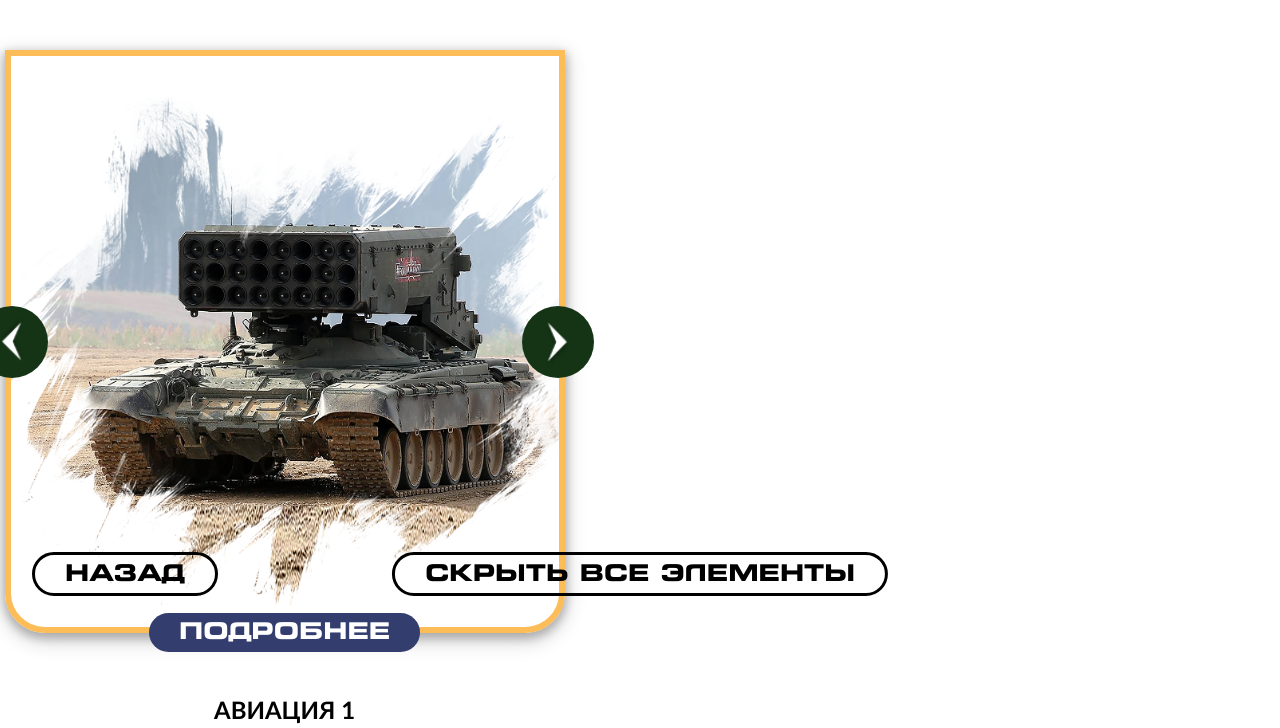
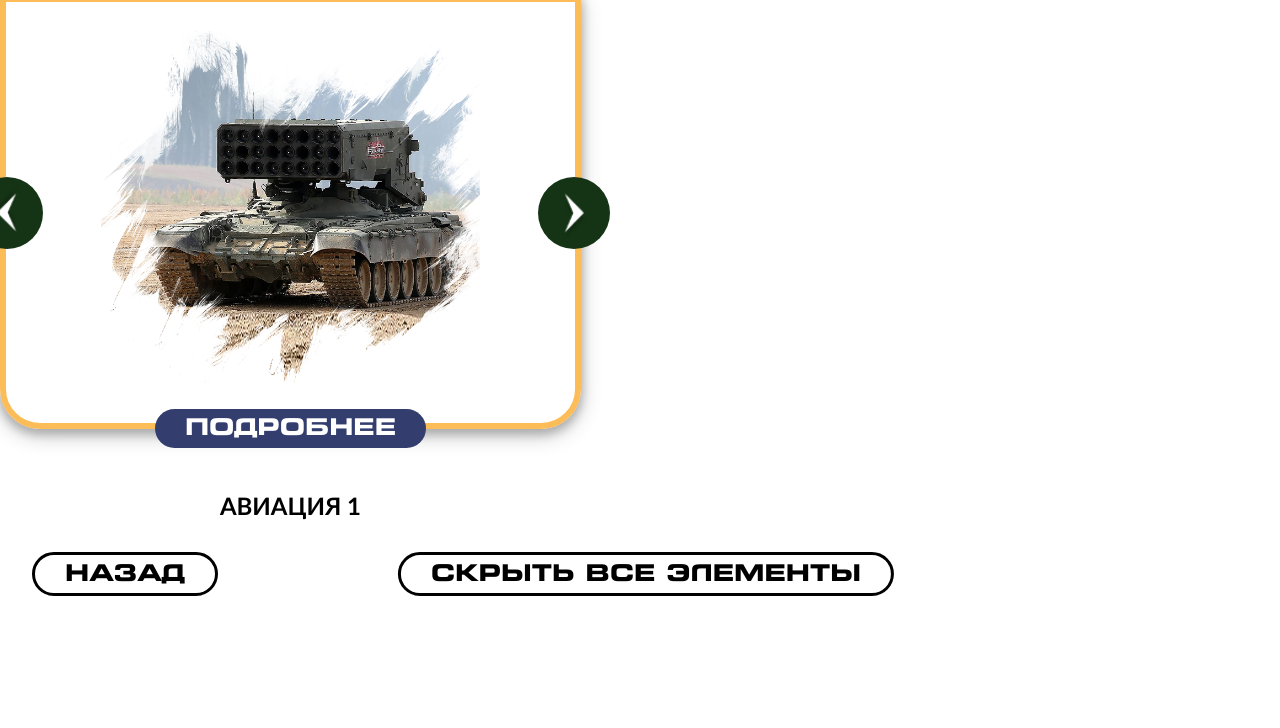
Before and after one commit to Don-Mihai/vov-old, a React app: page /foreign-equip in a window 1280 px wide. Shown: the part 168-896 px from the top of the page. After the commit the page ends 800 px from the top, so only its background shows below. Built offline with nearby package versions, Linux system fonts and the light colour scheme.

Commit message:
feat: content

```diff
--- a/src/components/PodMain/PodMain.module.css
+++ b/src/components/PodMain/PodMain.module.css
@@ -26,8 +26,9 @@
 .slider {
   /* max-height: 70%; */
   /* width: 80%; */
-  width: 560px;
-  height: 583px;
+  height: 433px;
+  width: 581px;
+  /* object-fit: cover; */
   margin: 0 auto;
   margin-top: 56px;
   border: 6px solid #fcbd59;
@@ -38,12 +39,15 @@
 
 .slide {
   width: 100%;
+  height: 413px;
 }
 
 .slideImage {
   max-width: 100%;
-  height: auto;
+  height: 422px;
   object-fit: cover;
+  border-radius: 0 0 35px 35px;
+  overflow: hidden;
   margin: 0 auto;
 }
 /* Кастомные стрелки */
```
